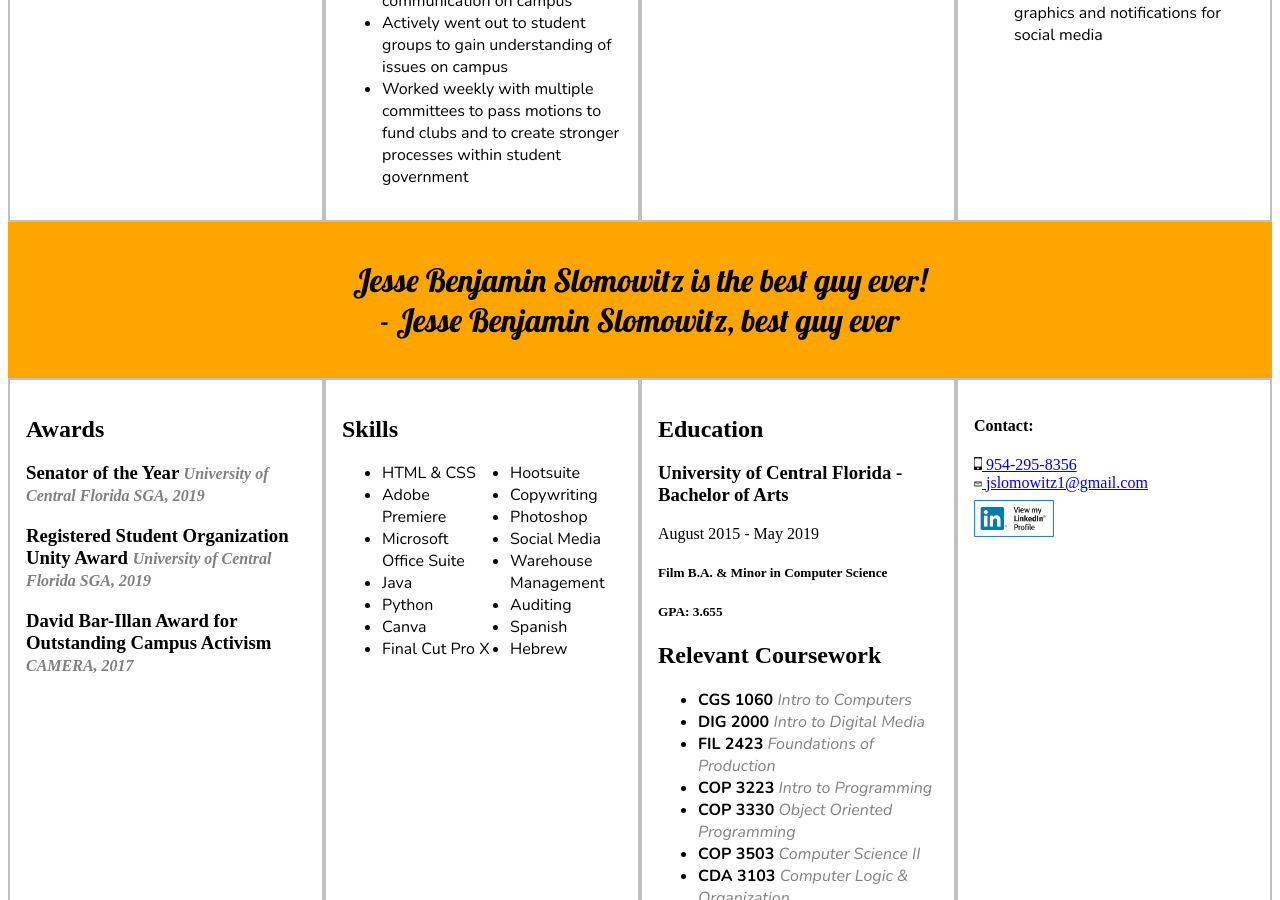
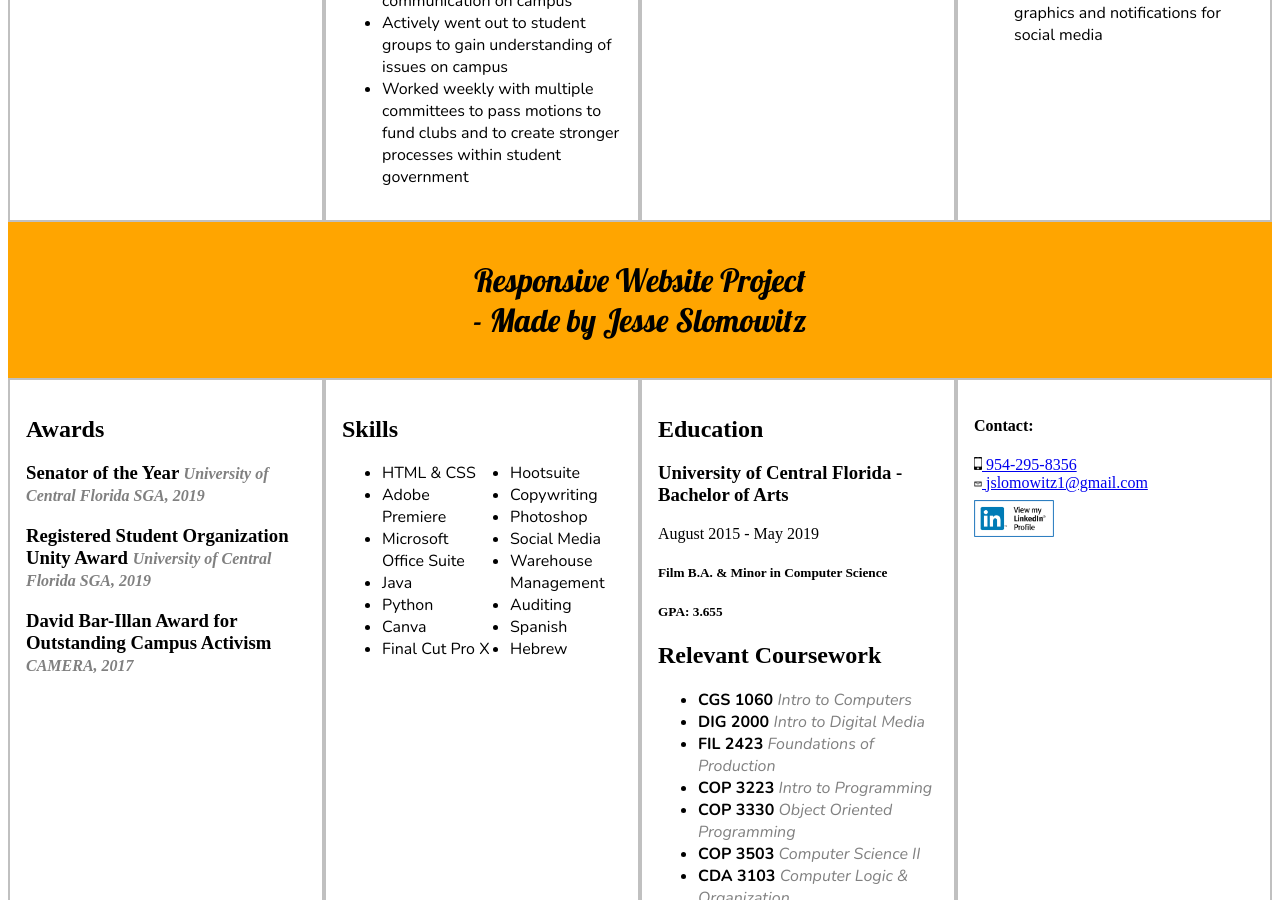
Before and after one commit to jesseagleboy/jslomowitz, a Jekyll site: the page index.html, which Jekyll copies as it is, in a window 1280 px wide and 900 px high, scrolled down 681 px. Built offline with Jekyll 4.4.1, drawn with Linux system fonts in a browser that asks for light colours.

Commit message:
Change middle box
Middlebox now says the website is a responsive project instead of a quote

```diff
--- a/index.html
+++ b/index.html
@@ -115,7 +115,7 @@
     </div>
 
     <div class="quote">
-        <p>Jesse Benjamin Slomowitz is the best guy ever!<br>- Jesse Benjamin Slomowitz, best guy ever
+        <p>Responsive Website Project<br>- Made by Jesse Slomowitz
         </p>
     </div>
     <div class="other-info">
```
